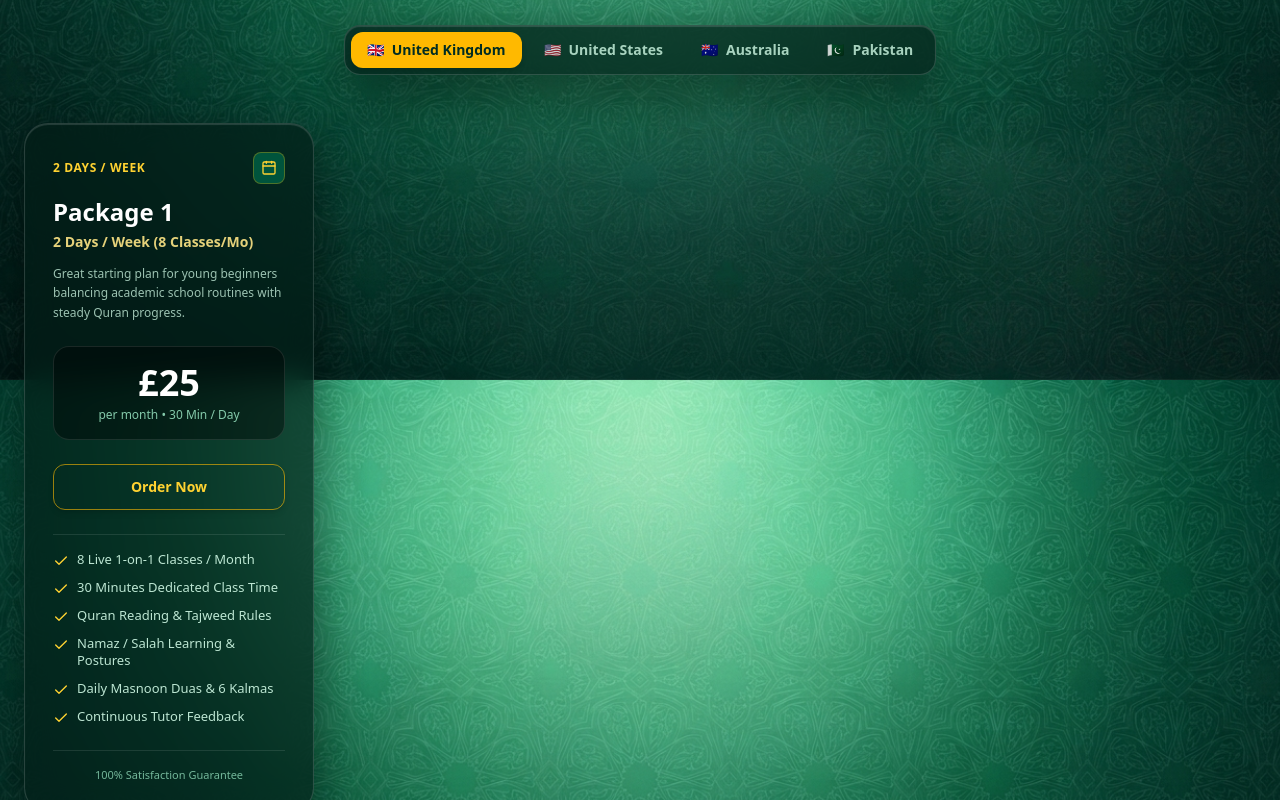
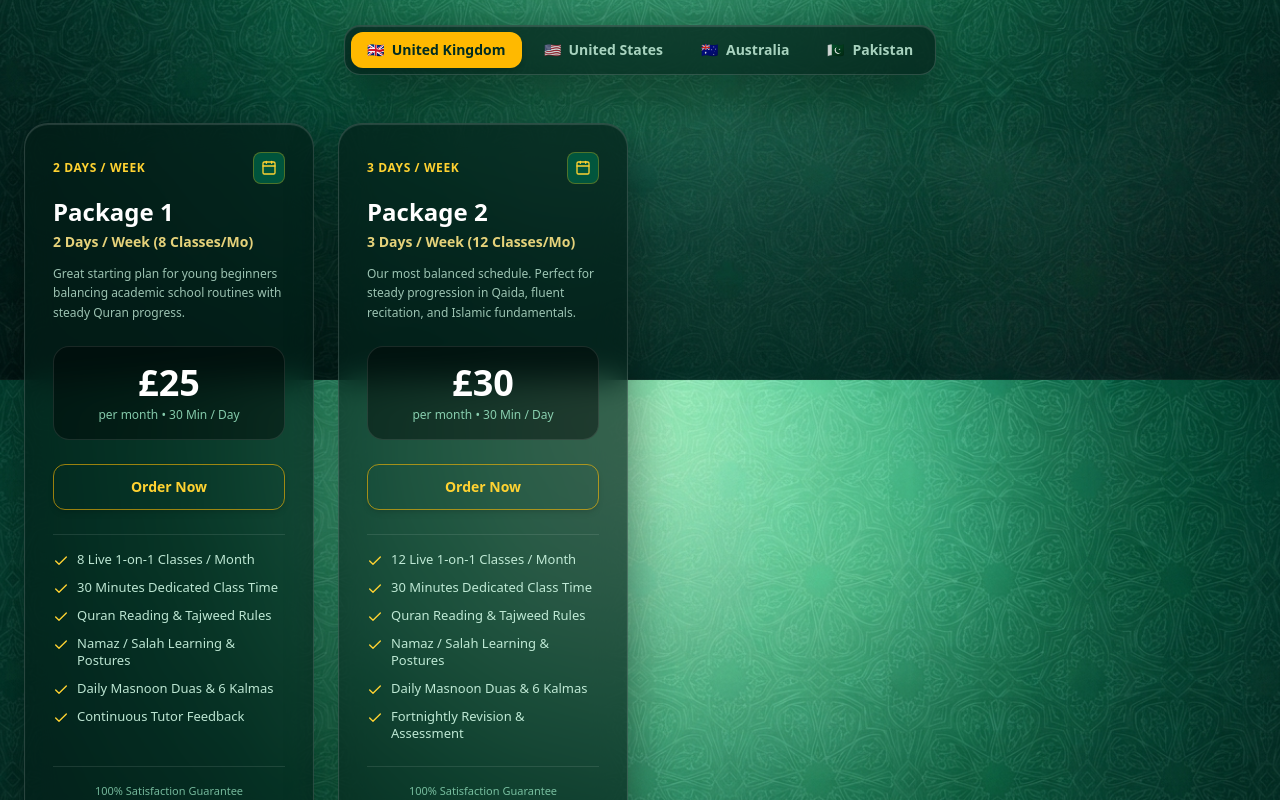
Before and after one commit to mdawoodali/QURAN-ACADEMY-APP, a Next.js app in the folder apps/web/: page /packages in a window 1280 px wide. Shown: the part 420-1220 px from the top of the page. Built offline with nearby package versions, Linux system fonts and the light colour scheme; a web font is replaced by a local one.

Commit message:
feat(packages): add Package 2 (3 Days/Week - 12 Classes/Month) balanced tuition plan

```diff
--- a/apps/web/src/data/packages.ts
+++ b/apps/web/src/data/packages.ts
@@ -37,5 +37,29 @@ export const ACADEMY_PACKAGES: PricingPlan[] = [
       AUS: { currency: "AUD", symbol: "$", amount: 55, formatted: "$55" },
       PK: { currency: "PKR", symbol: "PKR ", amount: 6000, formatted: "PKR 6,000" }
     }
+  },
+  {
+    id: "package-2-three-days",
+    name: "Package 2",
+    badge: "3 Days / Week",
+    isPopular: false,
+    schedule: "3 Days / Week",
+    classesPerMonth: 12,
+    durationPerClass: "30 Min / Day",
+    description: "Our most balanced schedule. Perfect for steady progression in Qaida, fluent recitation, and Islamic fundamentals.",
+    features: [
+      "12 Live 1-on-1 Classes / Month",
+      "30 Minutes Dedicated Class Time",
+      "Quran Reading & Tajweed Rules",
+      "Namaz / Salah Learning & Postures",
+      "Daily Masnoon Duas & 6 Kalmas",
+      "Fortnightly Revision & Assessment"
+    ],
+    prices: {
+      UK: { currency: "GBP", symbol: "£", amount: 30, formatted: "£30" },
+      USA: { currency: "USD", symbol: "$", amount: 50, formatted: "$50" },
+      AUS: { currency: "AUD", symbol: "$", amount: 65, formatted: "$65" },
+      PK: { currency: "PKR", symbol: "PKR ", amount: 7000, formatted: "PKR 7,000" }
+    }
   }
 ];
```
